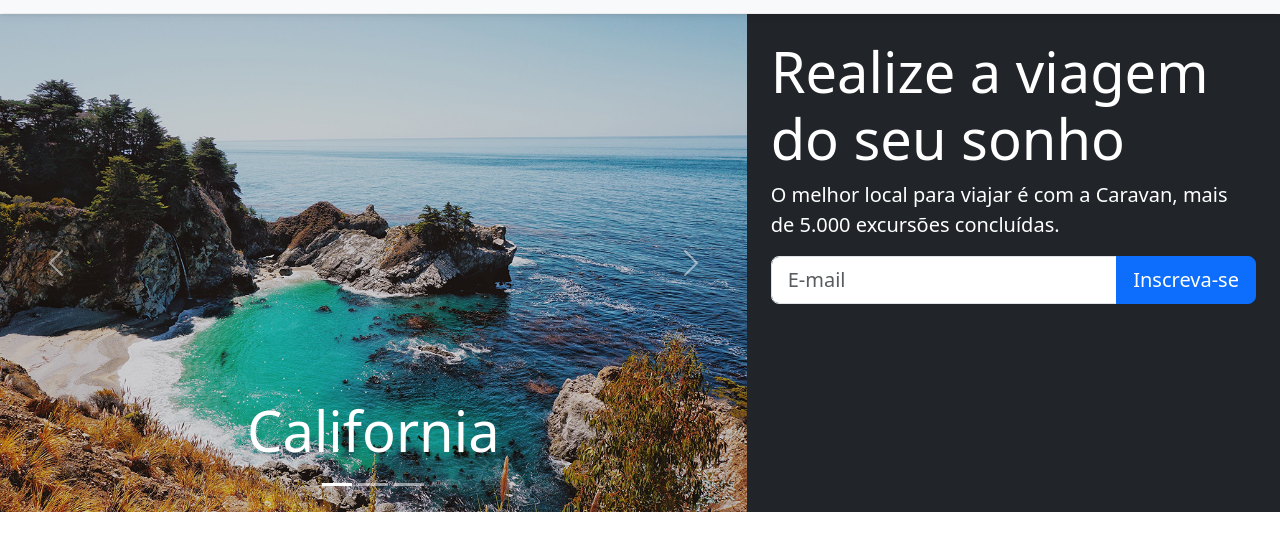
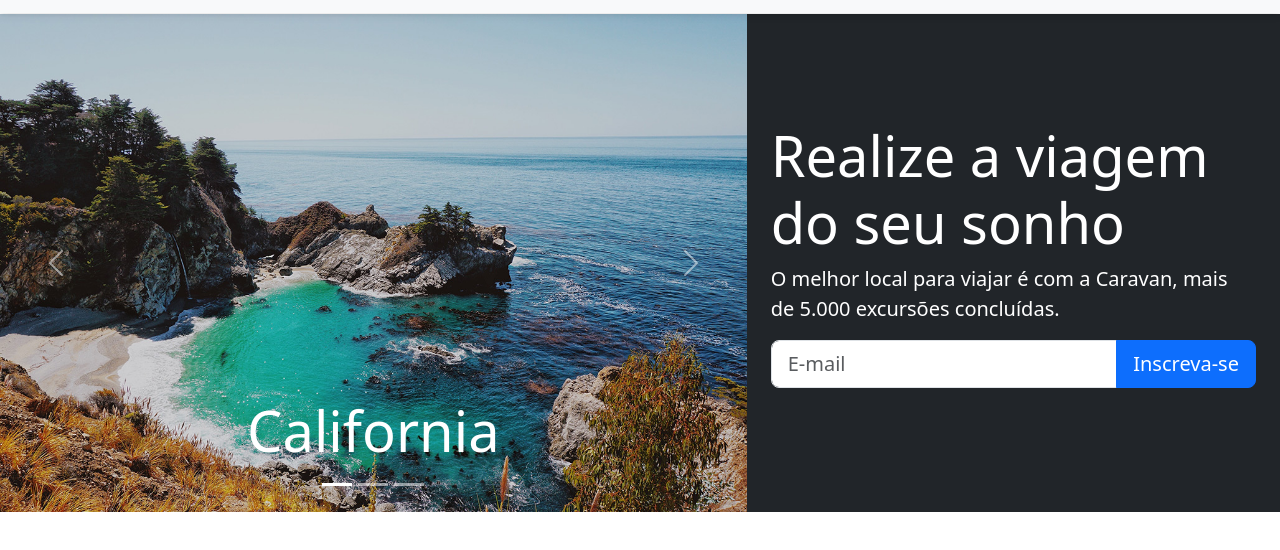
Before and after one commit to diegoespelho/caravan-origamid, a plain HTML site: page index.html in a window 1280 px wide. Shown: the part 62-612 px from the top of the page. Drawn offline with Linux system fonts and the light colour scheme.

Commit message:
Update index.html

```diff
--- a/index.html
+++ b/index.html
@@ -76,7 +76,7 @@
     <!-- Introdução -->
     <!-- Carousel -->
     <section class="container-fluid text-white">
-      <div class="row bg-dark">
+      <div class="row bg-dark align-items-center">
         <div class="col-lg-7 p-0">
           <div id="carouselCidades" class="carousel slide">
             <div class="carousel-indicators">
```
